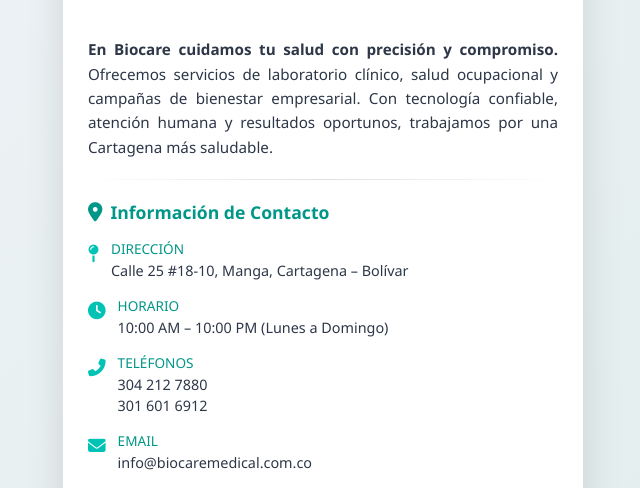
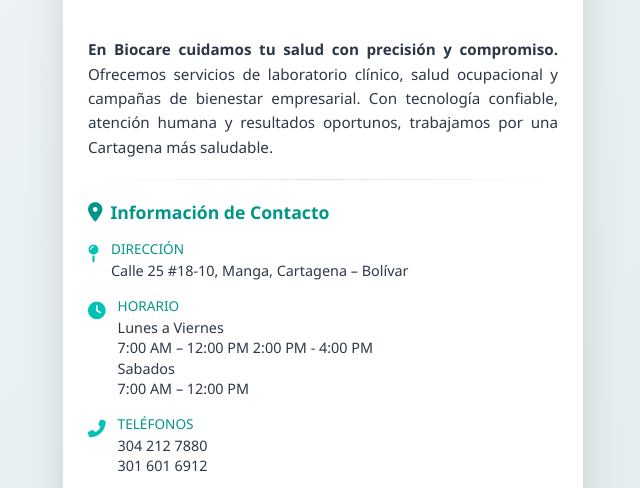
Before and after one commit to Jesr2104/DigitalBusinessCard-Biocare, a plain HTML site: page index.html in a window 1280 px wide. Shown: the part 269-757 px from the top of the page, without its empty margins (317-957 px from the left). Drawn offline with Linux system fonts and the light colour scheme.

Commit message:
Update index.html

```diff
--- a/index.html
+++ b/index.html
@@ -299,7 +299,10 @@
         <div class="info-icon"><i class="fas fa-clock"></i></div>
         <div class="info-content">
           <div class="info-label">HORARIO</div>
-          <div class="info-value">10:00 AM – 10:00 PM (Lunes a Domingo)</div>
+          <div class="info-value">Lunes a Viernes</div>
+          <div class="info-value">7:00 AM – 12:00 PM 2:00 PM - 4:00 PM</div>
+          <div class="info-value">Sabados</div>
+          <div class="info-value">7:00 AM – 12:00 PM</div>
         </div>
       </div>
 
```
